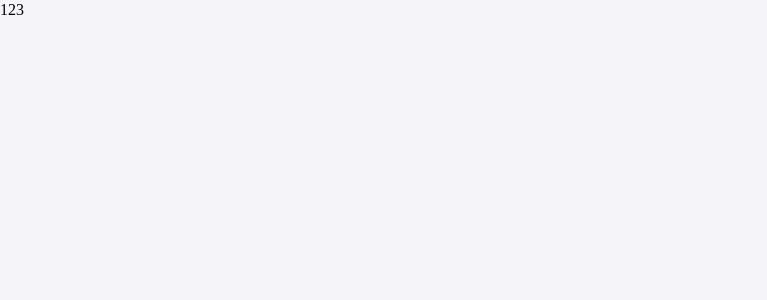
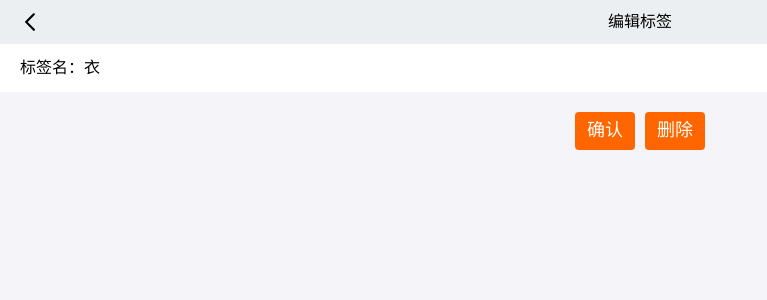
Before and after one commit to h666t/tally-react, a React app: page /Money/TagList/1 in a window 1280 px wide. Shown: the top 300 px of the page, without its empty margins (0-767 px from the left). Built offline with nearby package versions, Linux system fonts and the light colour scheme.

Commit message:
complete TagDetail component

```diff
--- a/src/App.tsx
+++ b/src/App.tsx
@@ -9,7 +9,7 @@ import {
 } from "react-router-dom";
 import {NotFound} from './view/NotFound';
 import {TagList} from './view/Money/tagList/TagList';
-import {Tagdetail} from './view/Money/tagList/TagDetail';
+import {TagDetail} from './view/Money/tagList/TagDetail';
 
 const App:React.FC = ()=>{
   return (
@@ -26,7 +26,7 @@ const App:React.FC = ()=>{
             <TagList/>
           </Route>
           <Route exact path="/Money/TagList/:id">
-            <Tagdetail/>
+            <TagDetail/>
           </Route>
           <Route  path="/*">
             <NotFound/>
--- a/src/view/Money/tagList/TagListNav.tsx
+++ b/src/components/NavWithBack.tsx
@@ -1,6 +1,6 @@
 import React from 'react';
 import styled from 'styled-components';
-import {Icon} from '../../../components/Icon';
+import {Icon} from './Icon';
 import {useHistory} from 'react-router-dom';
 const TagListNavWrapper = styled.div`
     display: flex;
@@ -20,17 +20,23 @@ const PlaceHolder = styled.div`
   width: 20px;
   height: 20px;
 `
-const TagListNav = () => {
+
+type Props = {
+  title: string
+  backPath: string
+}
+
+const NavWithBack:React.FC<Props> = (props) => {
   const history = useHistory()
   return (
     <div>
       <TagListNavWrapper>
-        <Icon id={'#left'} prefix={'TagListBack'} onClick={()=>{history.push('/Money')}}/>
-        <span>标签详情</span>
+        <Icon id={'#left'} prefix={'TagListBack'} onClick={()=>{history.push(`${props.backPath}`)}}/>
+        <span>{props.title}</span>
         <PlaceHolder> </PlaceHolder>
       </TagListNavWrapper>
     </div>
   )
 }
 
-export {TagListNav}
+export {NavWithBack}
--- a/src/hook/useNote.tsx
+++ b/src/hook/useNote.tsx
@@ -11,7 +11,6 @@ const useNote = ()=>{
     window.localStorage.setItem('note',JSON.stringify(note ||''))
   },[note])
 
-
   const initNote = () => {
     window.localStorage.setItem('note','')
   }
--- a/src/hook/useTags.tsx
+++ b/src/hook/useTags.tsx
@@ -6,9 +6,6 @@ export type TypeTagsItem = {
   id:number
   name:string
 }
-
-
-
 
 const useTags = ()=>{
   const [tags,setTags] = useState<TypeTagsItem[]>([])
@@ -27,20 +24,58 @@ const useTags = ()=>{
     window.localStorage.setItem('tags',JSON.stringify(tags))
   },[tags])
 
+  const operateSpecialTagItem = (idString:string,name:string,type: 'update'|'remove') => {
+    const id = parseInt(idString)
+    const cloneTags: TypeTagsItem[] = JSON.parse(JSON.stringify(tags))
+
+    for (let i = 0; i < tags.length; i++){
+      if (tags[i].id === id && type === 'update'){ // 更新tag的逻辑
+        cloneTags.splice(i,1,{id,name})
+        setTags(cloneTags)
+        break
+      }else if (tags[i].id === id && type === 'remove'){ // 删除tag的逻辑
+        cloneTags.splice(i,1)
+        setTags(cloneTags)
+      }
+    }
+  }
+
+  const findTagName = (idString: string) => {
+    const id = parseInt(idString)
+    let name
+    tags.forEach(t=>{
+      if (t.id === id){
+        name = t.name
+      }
+    })
+    return name
+  }
+
+  const removeTag = (idString: string) => {
+     operateSpecialTagItem(idString,'','remove')
+  }
+
+  const updateTag = (idString:string,name: string) => {
+    operateSpecialTagItem(idString,name,'update')
+  }
+
   const addTag = () =>{
     const name = window.prompt('请输入标签名')
-    if (name === "" ){
+    if (name === "" ){   // 标签名为空时
       alert('标签名不能为空')
       return
-    }else if(name === null){
+    }else if(name === null){ // 标签名为null时
       return;
     }else{
       const id = idCreator()
-      for (let i = 0; i< tags.length; i++){
+      if (tags.length === 0 ){ // tags 为空数组时
+        setTags([{id,name}])
+      }
+      for (let i = 0; i < tags.length; i++){ // 其他情况
         if (tags[i].name === name){
           alert('标签名重复')
           break
-        }else {
+        } else {
           const cloneTags = JSON.parse(JSON.stringify(tags))
           cloneTags.push({id,name})
           setTags(cloneTags)
@@ -49,7 +84,7 @@ const useTags = ()=>{
     }
   }
 
-  return {tags,addTag}
+  return {tags,addTag,findTagName,updateTag,removeTag}
 }
 
 export {useTags}
--- a/src/view/Money/Tags.tsx
+++ b/src/view/Money/Tags.tsx
@@ -70,7 +70,6 @@ const Tags:React.FC = ()=>{
           />
         </div>
       </div>
-
     </TagList>
   )
 }
--- a/src/view/Money/tagList/TagDetail.tsx
+++ b/src/view/Money/tagList/TagDetail.tsx
@@ -1,9 +1,72 @@
-import React from 'react';
+import React, {useState} from 'react';
+import {NavWithBack} from '../../../components/NavWithBack';
+import {useParams,useHistory} from 'react-router-dom'
+import {useTags} from '../../../hook/useTags';
+import styled from 'styled-components';
+import {Button} from '../../../components/Button';
 
-const Tagdetail = ()=> {
+
+const TagDetailWrapper = styled.div`
+    >label{
+      background: white;
+      display: flex;
+      align-items: center;
+      padding-left: 20px;
+      padding-right: 20px;
+      >input{
+        border:none;
+        line-height: 48px;
+      }
+    }
+    >.buttonWrapper{
+        display: flex;
+        justify-content: center;
+        margin-top: 20px;
+        div:nth-child(1){
+           margin-right: 5px;
+        }
+        div:nth-child(2){
+           margin-left: 5px;
+        }
+    }
+`
+
+type Params = {
+  id : string
+}
+
+const TagDetail = ()=> {
+  const history = useHistory()
+  const {findTagName,updateTag,removeTag} = useTags()
+  const {id} = useParams<Params>();
+  const preTagName = findTagName(id)
+  const [newTagName,setNewTagName] = useState<string>('')
+  const onClick = (fn:()=>void) => {
+    return ()=>{
+      fn()
+      setTimeout(()=>{history.push('/Money/TagList')},0)
+    }
+  }
+
   return (
-    <div>123</div>
+    <TagDetailWrapper>
+      <NavWithBack title={'编辑标签'} backPath={'/Money/TagList'}/>
+      <label>
+        <span>标签名：</span>
+        <input defaultValue={preTagName}
+               onChange={(t)=>{
+                 setNewTagName((t.target as HTMLInputElement).value)
+               }}/>
+      </label>
+
+      <div className={'buttonWrapper'}>
+        <Button onClick={onClick(()=>{updateTag(id,newTagName)})}>确认</Button>
+        <Button onClick={onClick(()=>{removeTag(id)})}>删除</Button>
+      </div>
+
+
+    </TagDetailWrapper>
   )
 }
 
-export {Tagdetail}
+export {TagDetail}
--- a/src/view/Money/tagList/TagList.tsx
+++ b/src/view/Money/tagList/TagList.tsx
@@ -1,12 +1,12 @@
 import React from 'react';
-import {TagListNav} from './TagListNav';
+import {NavWithBack} from '../../../components/NavWithBack';
 import {TagListBody} from './TagListBody';
 
 const TagList = ()=>{
 
   return (
     <div>
-   <TagListNav/>
+   <NavWithBack title={'标签详情'} backPath={'/Money'}/>
    <TagListBody/>
     </div>
   )
```
